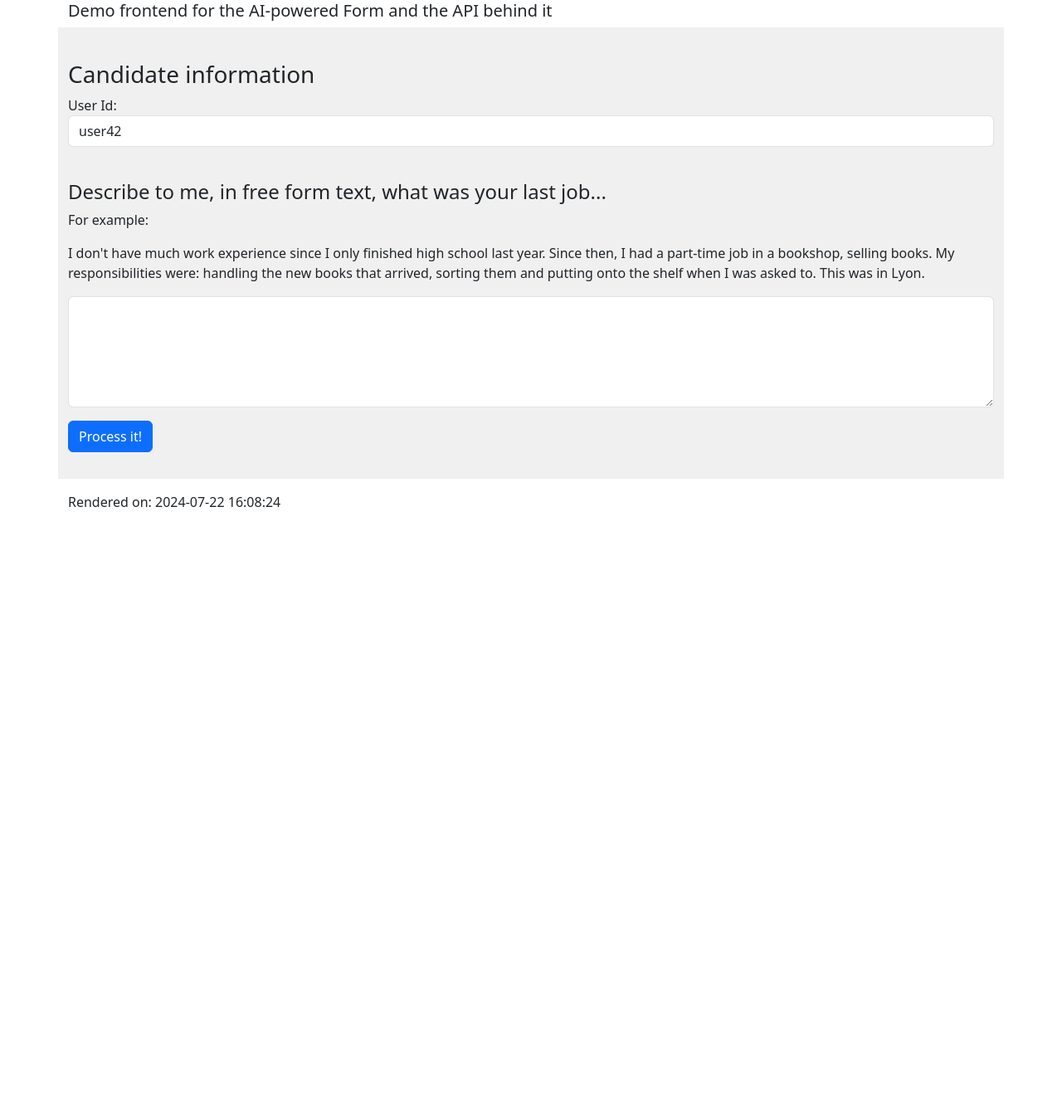
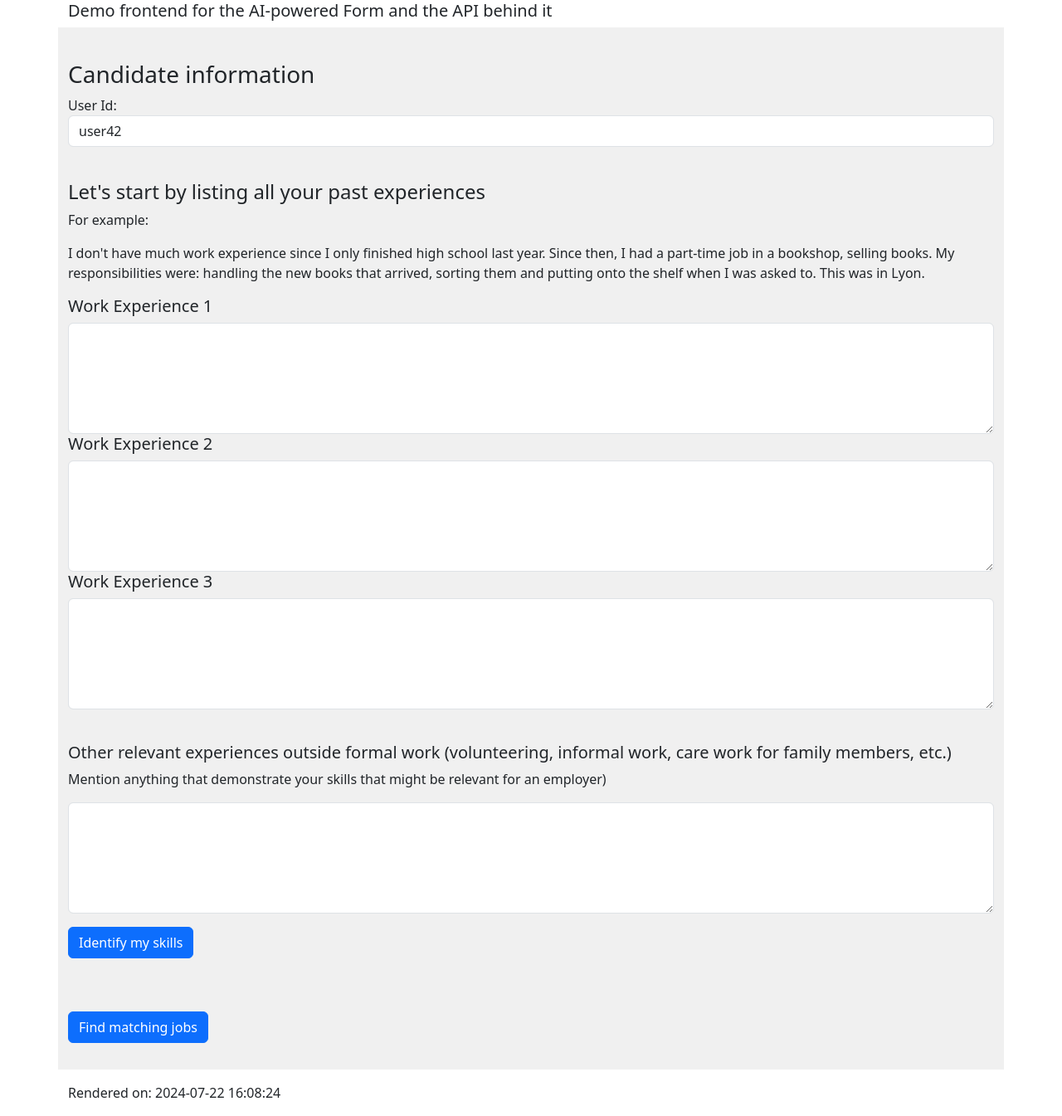
Before and after one commit to sztrovacsek/curly-enigma, a Flask app: page /api-demo in a window 1280 px wide. Shown: the part 55-1400 px from the top of the page at 83% size. Before the commit the page ends 666 px from the top, so only its background shows below. Run offline with Flask 3, Linux system fonts and the light colour scheme.

Commit message:
Removed the legacy features from the UI

```diff
--- a/demo-frontend/templates/api_demo.html
+++ b/demo-frontend/templates/api_demo.html
@@ -31,24 +31,50 @@
     </div>
   </form>
   <p>&nbsp;</p>
-  <h4>Describe to me, in free form text, what was your last job...</h4>
+  <h4>Let's start by listing all your past experiences</h4>
   <p>For example:</p>
   <p>
     I don't have much work experience since I only finished high school last year. Since then, I had a part-time job in a bookshop, selling books.
     My responsibilities were: handling the new books that arrived, sorting them and putting onto the shelf when I was asked to. This was in Lyon.</p>
+  <h5>Work Experience 1</h5>
   <form>
     <div class="form-group">
-      <textarea class="form-control" id="free-form-descr" rows="5" placeholder="" required></textarea>
+      <textarea class="form-control" id="free-form-descr-e1" rows="5" placeholder="" required></textarea>
+    </div>
+  </form>
+  <h5>Work Experience 2</h5>
+  <form>
+    <div class="form-group">
+      <textarea class="form-control" id="free-form-descr-e2" rows="5" placeholder="" required></textarea>
+    </div>
+  </form>
+  <h5>Work Experience 3</h5>
+  <form>
+    <div class="form-group">
+      <textarea class="form-control" id="free-form-descr-e3" rows="5" placeholder="" required></textarea>
+    </div>
+  </form>
+  <p>&nbsp;</p>
+  <h5>Other relevant experiences outside formal work (volunteering, informal work, care work for family members, etc.)</h5>
+  <p>Mention anything that demonstrate your skills that might be relevant for an employer)</p>
+  <form>
+    <div class="form-group">
+      <textarea class="form-control" id="free-form-descr-e4" rows="5" placeholder="" required></textarea>
     </div>
   </form>
 
   <form>
-    <button type="submit" class="btn btn-primary mb-2" style="margin-top:1em;" id="button-send">Process it!</button>
+    <button type="submit" class="btn btn-primary mb-2" style="margin-top:1em;" id="button-identify-skills">Identify my skills</button>
+  </form>
+  <p>&nbsp;</p>
+
+  <form>
+    <button type="submit" class="btn btn-primary mb-2" style="margin-top:1em;" id="button-find-jobs">Find matching jobs</button>
   </form>
   <p>&nbsp;</p>
 
   <div id="suggestionContainer" style="display: none;">
-    <h4>Here are some suggested occupations for you:</h4>
+    <h4>Here are our suggested jobs for you:</h4>
     <div id="jobTemplate">
       <h5 class="jobTitle">Placeholder job</h5>
       <p class="jobDescription">Assist in organizing and executing cultural events, such as art exhibitions, concerts, or theater performances. This role involves tasks like ticketing, coordinating volunteers, and providing logistical support.</p>
@@ -72,10 +98,8 @@
 <script src="https://code.jquery.com/jquery-3.7.0.min.js"></script>
 <script>
 
-const button = document.getElementById('button-send');
-const inputElement = document.getElementById('free-form-descr');
-
-console.log("Hello");
+const button = document.getElementById('button-find-jobs');
+const inputElement = document.getElementById('free-form-descr-e1');
 
 function send_user_input() {
   console.log("Sending '" + inputElement.value + "' to the server...");
@@ -136,4 +160,14 @@ inputElement.addEventListener('keydown', function(event) {
 
 </script>
 
+<script>
+const skillButton = document.getElementById('button-identify-skills');
+
+// Add a click event listener to the send button.
+skillButton.addEventListener('click', () => {
+  console.log("Skill button clicked");
+  event.preventDefault()
+});
+</script>
+
 </html>
```
Also changed, not shown: demo-frontend/templates/index.html (+6 -3 lines).
